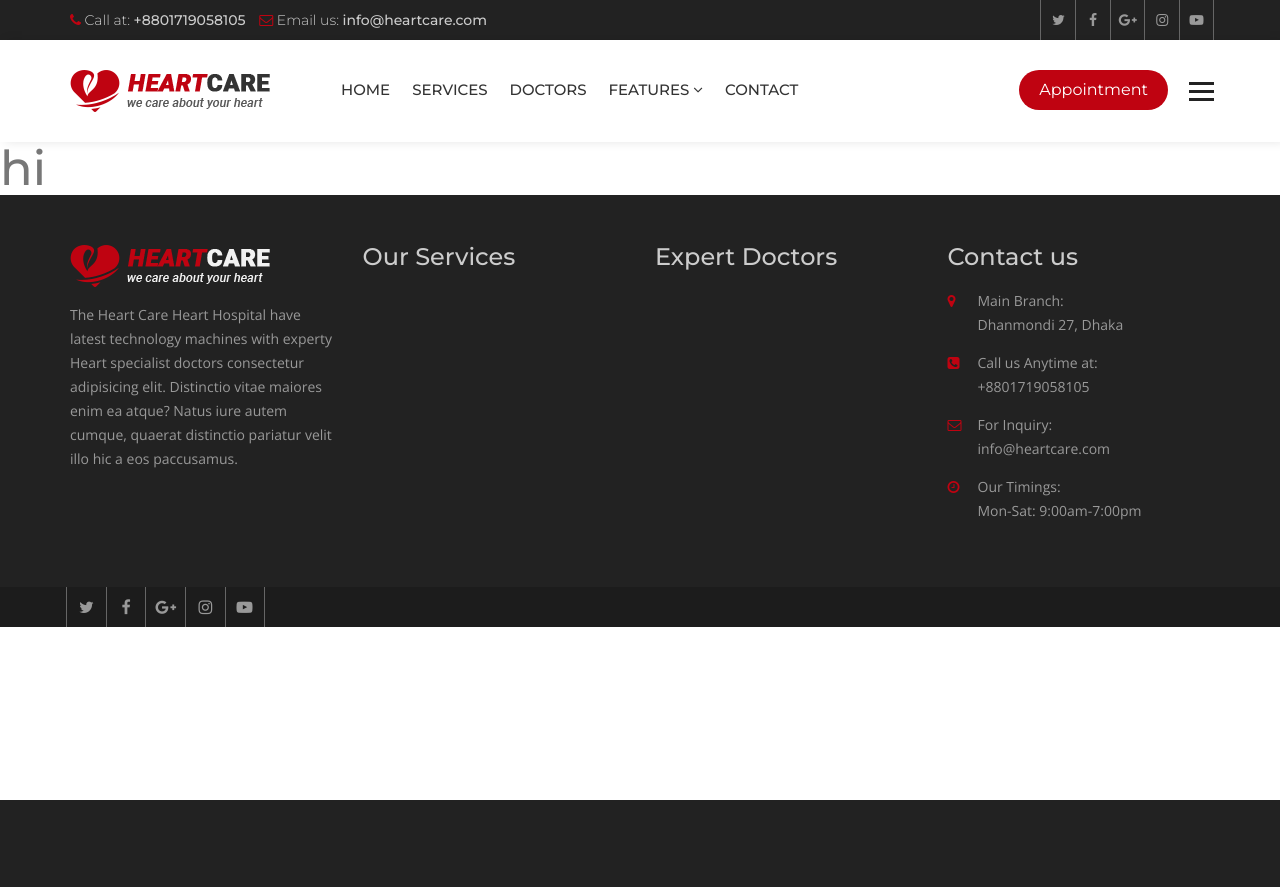
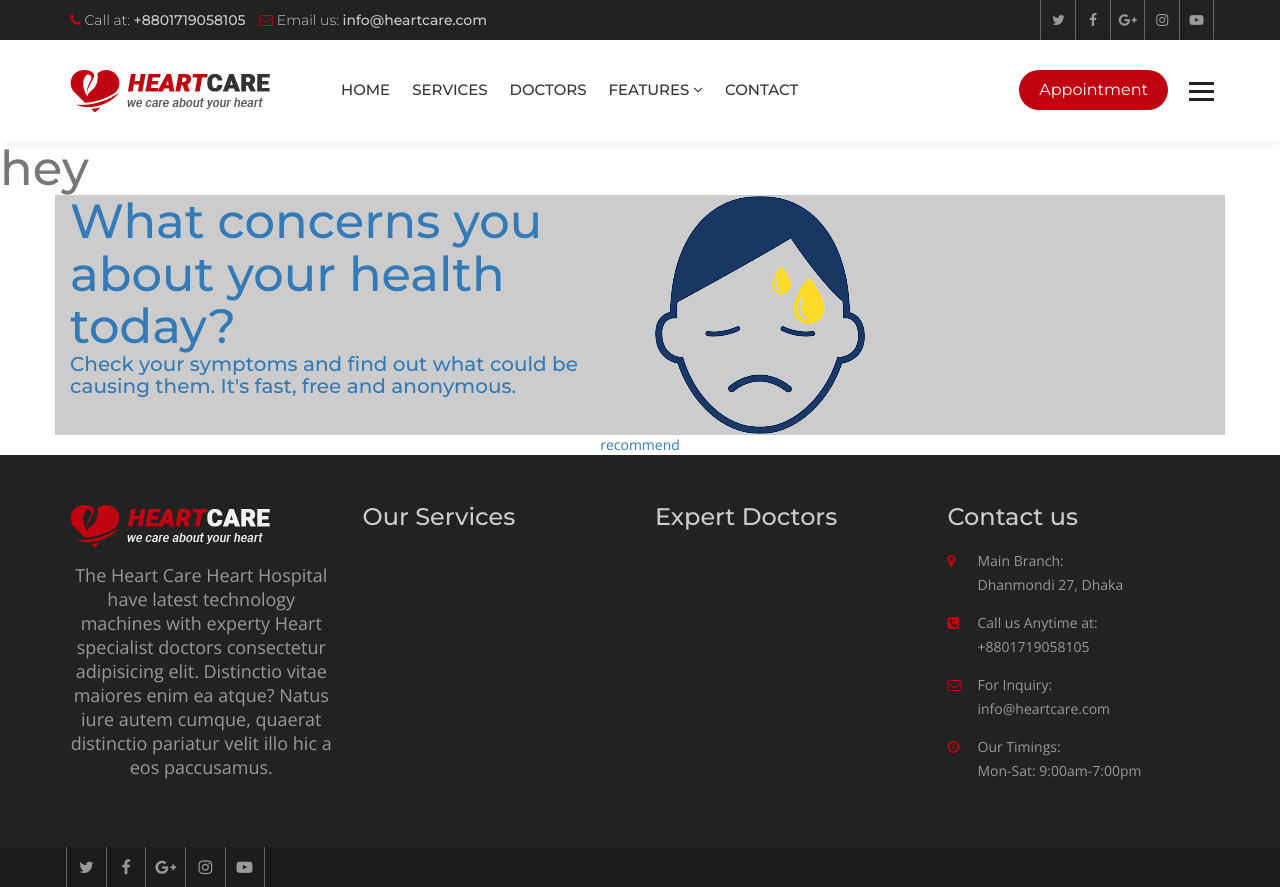
Before and after one commit to SolomonBekele/drs_r, a Django app: page / in a window 1280 px wide. Before the commit the page ends 800 px from the top, so only its background shows below. Run offline with Django 4.2, Linux system fonts and the light colour scheme; some libraries are stand-ins or nearby versions.

Commit message:
modified

```diff
--- a/dr_re/dr/urls.py
+++ b/dr_re/dr/urls.py
@@ -1,6 +1,6 @@
 from django.urls import path
 from .views import *
 urlpatterns = [
-
-    path("",recommend,name='recommend'),
+    path("",re_home,name="re_home"),
+    path("recommend",recommend,name='recommend'),
 ]
--- a/dr_re/dr/views.py
+++ b/dr_re/dr/views.py
@@ -1,6 +1,58 @@
 from django.shortcuts import render
+import pandas as pd
+import joblib
+import os
+# from django.conf.settings import PROJECT_ROOT
 
+from django.conf import settings
 # Create your views here.
+def re_home(request):
+     x=[1,2,3,4]
+     print("teeeeeeeeel")
+     return render(request,'recommendation/re_home.html',{"x":x})
+
 
 def recommend(request):
-    return render(request,"recommend.html")
+     symptom =["high_fever","nausea","skin_rash","yellowish_skin",
+                    "itching","mild_fever","vomiting","fatigue",
+                    "abnormal_menstruation","muscle_weakness","indigestion",
+                    "joint_pain","yellowing_of_eyes","headache","blurred_and_distorted_vision",
+                    "continuous_feel_of_urine","prominent_veins_on_calf","sweating",
+                    "altered_sensorium","lack_of_concentration","neck_pain",
+                    "irritation_in_anus","abdominal_pain","chills",'shivering','sunken_eyes','breathlessness',
+                     'hip_joint_pain','cough','ulcers_on_tongue','dark_urine','loss_of_appetite',
+                     'weight_loss','irregular_sugar_level','malaise','rusty_sputum','chest_pain','mucoid_sputum',
+                     'diarrhoea','family_history','phlegm','muscle_pain','congestion','patches_in_throat',
+                     'unsteadiness','loss_of_balance','stomach_pain','spotting_ urination','dischromic _patches',
+                    'dizziness','inflammatory_nails','acidity']
+     l=[0]*52
+     ll={0: '(vertigo) Paroymsal  Positional Vertigo',1: 'AIDS',2: 'Acne',3: 'Alcoholic hepatitis',
+         4: 'Allergy',5: 'Arthritis',6: 'Bronchial Asthma',7: 'Cervical spondylosis',8: 'Chicken pox',
+         9: 'Chronic cholestasis',10: 'Common Cold',11: 'Dengue',12: 'Diabetes ',
+        13: 'Dimorphic hemmorhoids(piles)',14: 'Drug Reaction',15: 'Fungal infection',16: 'GERD',
+        17: 'Gastroenteritis',18: 'Heart attack',19: 'Hepatitis B',20: 'Hepatitis C',
+        21: 'Hepatitis D',22: 'Hepatitis E',23: 'Hypertension ',24: 'Hyperthyroidism',25: 'Hypoglycemia',26: 'Hypothyroidism',
+        27: 'Impetigo',28: 'Jaundice',29: 'Malaria',30: 'Migraine',31: 'Osteoarthristis',32: 'Paralysis (brain hemorrhage)',
+        33: 'Peptic ulcer diseae',34: 'Pneumonia',35: 'Psoriasis',36: 'Tuberculosis',37: 'Typhoid',
+        38: 'Urinary tract infection',39: 'Varicose veins',40: 'hepatitis A'}
+     if request.method == 'POST':
+          # when the form is submitted
+          selected_symptom = request.POST.getlist('symptom')
+          for i in selected_symptom:
+               j=symptom.index(i)
+               l[j]=1
+          # file_ = open(os.path.join(PROJECT_ROOT, 'filename'))
+          ml_model = joblib.load("../dr_re/ml_model/ml_model_new1.joblib")
+          # predictions = ml_model.predict(pd.DataFrame(l))
+          predictions = ml_model.predict(l)
+          # Get the metadata of the model
+          # num_cols = ml_model.get_feature_importance().shape[0]
+          # num_rows = ml_model.tree_count_
+
+          # print(f"Number of columns in the model: {num_cols}")
+          # print(f"Number of rows in the model: {num_rows}")
+          disease = ll[predictions.tolist()[0]]
+          print (predictions)
+
+          return render(request, 'recommendation/recommend.html', {'symptom': symptom, 'disease': disease})
+     return render(request, "recommendation/recommend.html",{'symptom': symptom})
--- a/dr_re/dr_re/settings.py
+++ b/dr_re/dr_re/settings.py
@@ -15,7 +15,7 @@ import os
 
 # Build paths inside the project like this: BASE_DIR / 'subdir'.
 BASE_DIR = Path(__file__).resolve().parent.parent
-
+PROJECT_ROOT = os.path.abspath(os.path.dirname(__file__))
 
 # Quick-start development settings - unsuitable for production
 # See https://docs.djangoproject.com/en/4.2/howto/deployment/checklist/
@@ -39,7 +39,7 @@ INSTALLED_APPS = [
     'django.contrib.messages',
     'django.contrib.staticfiles',
     'dr',
-    'multiselectfield'
+    # 'multiselectfield'
 ]
 
 MIDDLEWARE = [
--- a/dr_re/dr_re/urls.py
+++ b/dr_re/dr_re/urls.py
@@ -21,5 +21,5 @@ from .views import *
 urlpatterns = [
     path('admin/', admin.site.urls),
     path('',include("dr.urls")),
-    path("new/",new,name="sol"),
+
 ]
--- a/dr_re/dr_re/views.py
+++ b/dr_re/dr_re/views.py
@@ -1,4 +1 @@
 from django.shortcuts import render
-
-def new(request):
-    return 0
--- /dev/null
+++ b/dr_re/static/heartcare/css/recommendation/recommend.css
@@ -0,0 +1,59 @@
+body {
+    font-family: Arial, sans-serif;
+    background-color: #F5F5F5;
+}
+
+h1 {
+    color: #555;
+    font-size: 36px;
+    /* text-align: center; */
+    margin-top: 50px;
+}
+
+form {
+    margin: 50px auto;
+    width: 60%;
+    padding: 20px;
+    background-color: #FFF;
+    border-radius: 10px;
+    box-shadow: 0px 0px 10px #CCC;
+}
+
+input[type="checkbox"] {
+    margin-right: 10px;
+    margin-top: 10px;
+    color: #4CAF50;
+}
+
+input[type="submit"] {
+    margin-top: 20px;
+    background-color: #4CAF50;
+    color: #FFF;
+    padding: 10px 20px;
+    border: none;
+    border-radius: 5px;
+    cursor: pointer;
+    transition: all 0.3s ease-in-out;
+}
+
+input[type="submit"]:hover {
+    background-color: #3E8E41;
+}
+
+h2 {
+    color: #555;
+    font-size: 24px;
+    text-align: center;
+    margin-top: 50px;
+}
+
+p {
+    color: #333;
+    font-size: 18px;
+    text-align: center;
+    margin-top: 20px;
+}
+
+.bg1 {
+    background-color: #CCC;
+}
--- a/dr_re/templates/partials/_css.html
+++ b/dr_re/templates/partials/_css.html
@@ -1,5 +1,5 @@
 {% load static %}
-
+<link rel="stylesheet" href="{% static 'heartcare/css/recommendation/recommend.css'%}">
 <link href="{% static 'heartcare/css/custom.css' %}" rel="stylesheet">
 <link href="{% static 'heartcare/css/bootstrap.min.css' %}" rel="stylesheet">
 <link href="{% static 'heartcare/css/color.css' %}" rel="stylesheet">
--- a/dr_re/templates/partials/_header.html
+++ b/dr_re/templates/partials/_header.html
@@ -38,7 +38,7 @@
                         <!-- Collect the nav links, forms, and other content for toggling -->
                         <div class="collapse navbar-collapse" id="bs-example-navbar-collapse-1">
                             <ul class="nav navbar-nav">
-                                <li><a href="{% url 'sol' %}">Home</a></li>
+                                <li><a href="{% url 'recommend' %}">Home</a></li>
                                 </li>
                                 <li><a href="{% url 'recommend' %}">Services</a></li>
                                 <li><a href="{% url 'recommend' %}">Doctors</a></li>
--- a/dr_re/templates/recommend.html
+++ /dev/null
@@ -1,2 +0,0 @@
-{% extends 'base.html' %} {% load static %} {% block maincontent %}
-<h1>hi</h1> {% endblock maincontent %}
--- /dev/null
+++ b/dr_re/templates/recommendation/re_home.html
@@ -0,0 +1,23 @@
+{% extends 'base.html' %}{% load static %}{% block maincontent %}
+<h1>hey</h1>
+<div class="container py-5 bg1 text-primary">
+    <div class="row d-flex align-items-center">
+        <div class="col-12 col-md-6">
+            <div>
+                <h1>What concerns you about your health today?</h1>
+            </div>
+            <div>
+                <h4>Check your symptoms and find out what could be causing them. It's fast, free and anonymous.</h4>
+            </div>
+        </div>
+        <div class="col-12 col-md-6 ps-5">
+            <div>
+                <img src="{% static 'heartcare/images/recommend/symptom.png' %}" alt="">
+            </div>
+        </div>
+    </div>
+</div>
+
+<div class="container-fluid Bgcolor text-center text-white py-4">
+    <a href="{% url 'recommend' %}">recommend</a>
+</div>{% endblock maincontent %}
```
Also changed, not shown: dr_re/dr/models.py (+17 -12 lines), dr_re/templates/recommendation/recommend.html (added, +14 -0 lines), dr_re/static/heartcare/images/recommend/symptom.png (added), 4 other files.
